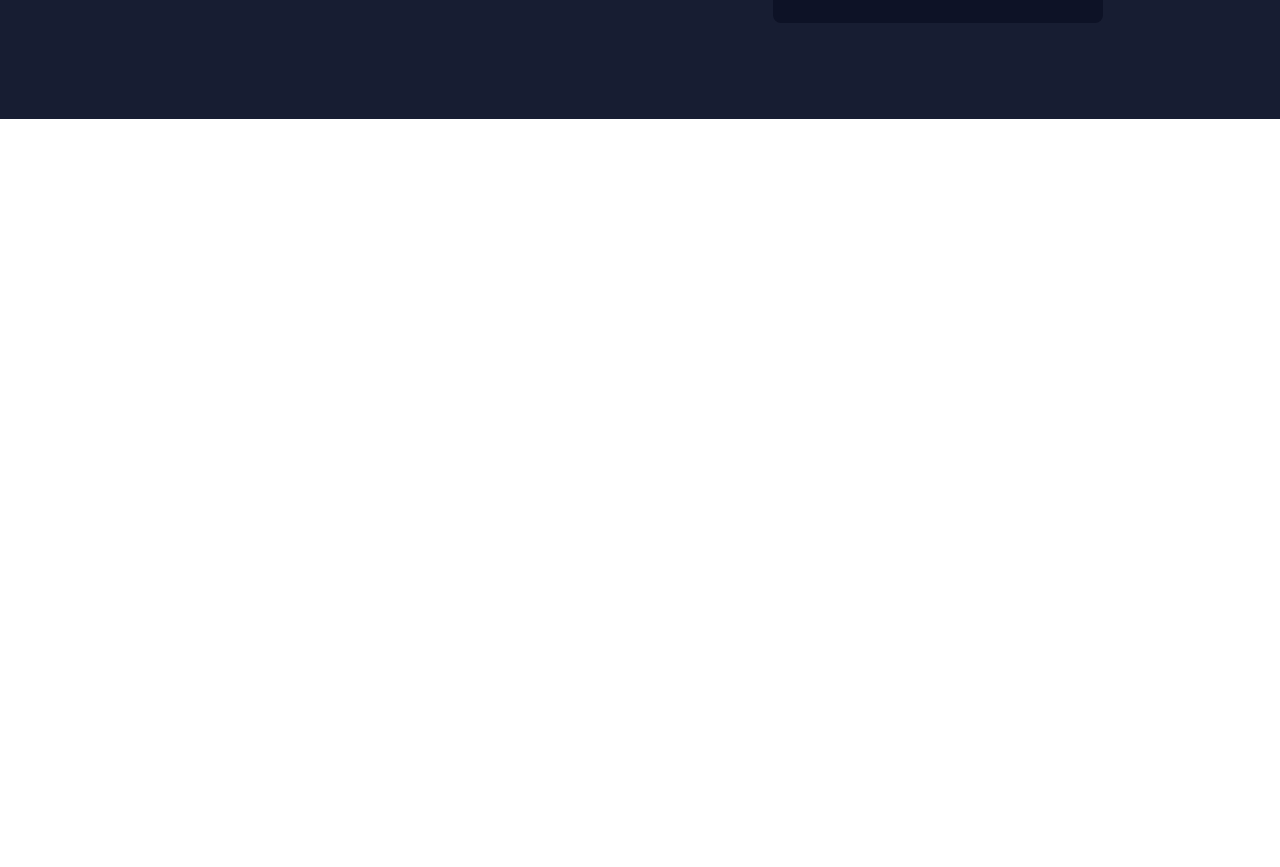
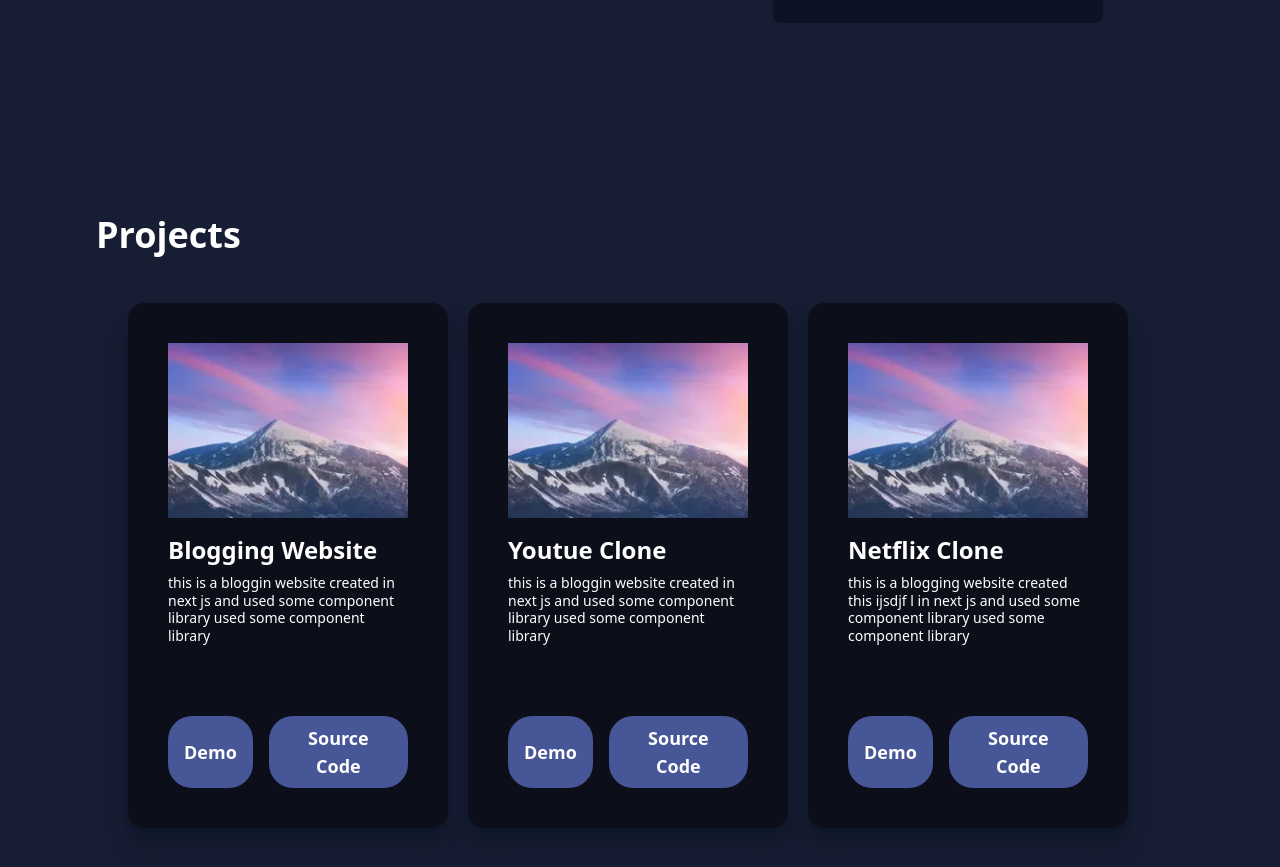
Before and after one commit to pranto113015/portfolio-with-react-and-tailwind-css, a React (Vite) app: page / in a window 1280 px wide. Shown: the part 1918-2785 px from the top of the page. Before the commit the page ends 2037 px from the top, so only its background shows below. Built offline with nearby package versions, Linux system fonts and the light colour scheme.

Commit message:
Highlighting Your Projects

```diff
--- a/src/App.jsx
+++ b/src/App.jsx
@@ -2,6 +2,7 @@
 import Experience from "./Components/Experience";
 import Home from "./Components/Home";
 import Navbar from "./Components/Navbar";
+import Projects from "./Components/Projects";
 
 function App() {
   return (
@@ -10,6 +11,7 @@
       <Home />
       <About/>
       <Experience/>
+      <Projects/>
     </div>
   );
 }
--- /dev/null
+++ b/src/Components/ProjectCard.jsx
@@ -0,0 +1,27 @@
+import React from "react";
+import bannerImg from "../assets/projectdemoimg.webp";
+
+const ProjectCard = ({ title, main }) => {
+  return (
+    <div className="p-3 md:p-6 flex flex-col w-80 bg-[#0c0e19] shadow-xl shadow-slate-900 rounded-2xl">
+
+      <img className="p-4" src={bannerImg} alt="" />
+      <h3 className="px-4 text-xl md:text-2xl font-bold leading-normal">
+        {title}
+      </h3>
+      <p className="px-4 text-sm md:text-md leading-tight py-2">{main}</p>
+
+      <div className="mt-2 p-2 md:p-4 flex gap-2 md:gap-4">
+        <button className="md:mt-10 text-white py-2 px-3 text-sm md:text-lg md:py-2 md:px-4 hover:opacity-85 duration-300 hover:scale-105 font-semibold rounded-3xl bg-[#465697]">
+          Demo
+        </button>
+        <button className="md:mt-10 text-white py-2 px-3 text-sm md:text-lg md:py-2 md:px-4 hover:opacity-85 duration-300 hover:scale-105 font-semibold rounded-3xl bg-[#465697]">
+          Source Code
+        </button>
+      </div>
+
+    </div>
+  );
+};
+
+export default ProjectCard;
--- /dev/null
+++ b/src/Components/Projects.jsx
@@ -0,0 +1,26 @@
+import React from "react";
+import ProjectCard from "./ProjectCard";
+
+const Projects = () => {
+  return (
+    <div id="Projects" className="p-10 md:p-24 text-white ">
+      <h1 className="text-2xl md:text-4xl text-white font-bold">Projects</h1>
+      <div className="py-12 px-8 flex flex-wrap gap-5">
+        <ProjectCard
+          title="Blogging Website"
+          main="this is a bloggin website created in next js and used some component library used some component library"
+        />
+        <ProjectCard
+          title="Youtue Clone"
+          main="this is a bloggin website created in next js and used some component library used some component library"
+        />
+        <ProjectCard
+          title="Netflix Clone"
+          main="this is a blogging website created this ijsdjf l in next js and used some component library used some component library"
+        />
+      </div>
+    </div>
+  );
+};
+
+export default Projects;
```
Also changed, not shown: src/assets/projectdemoimg.webp (added).
